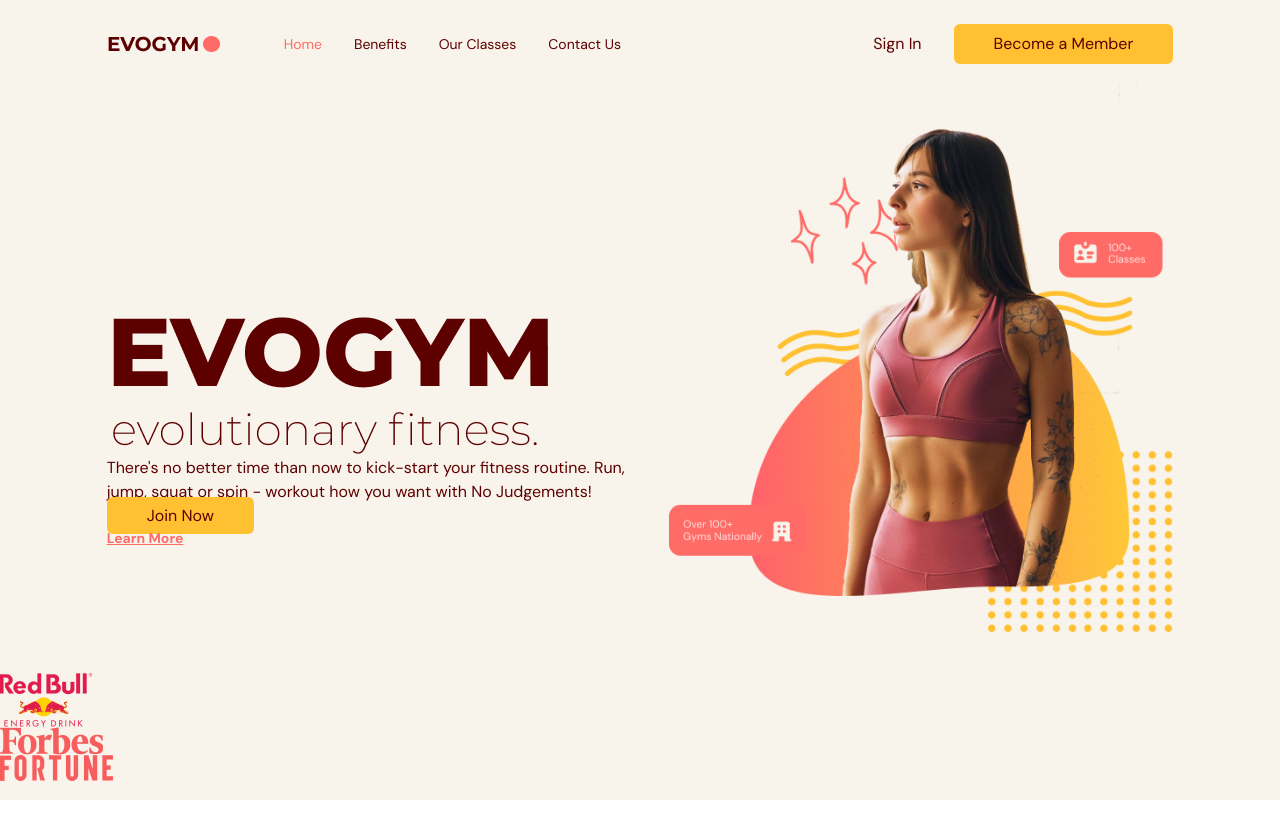
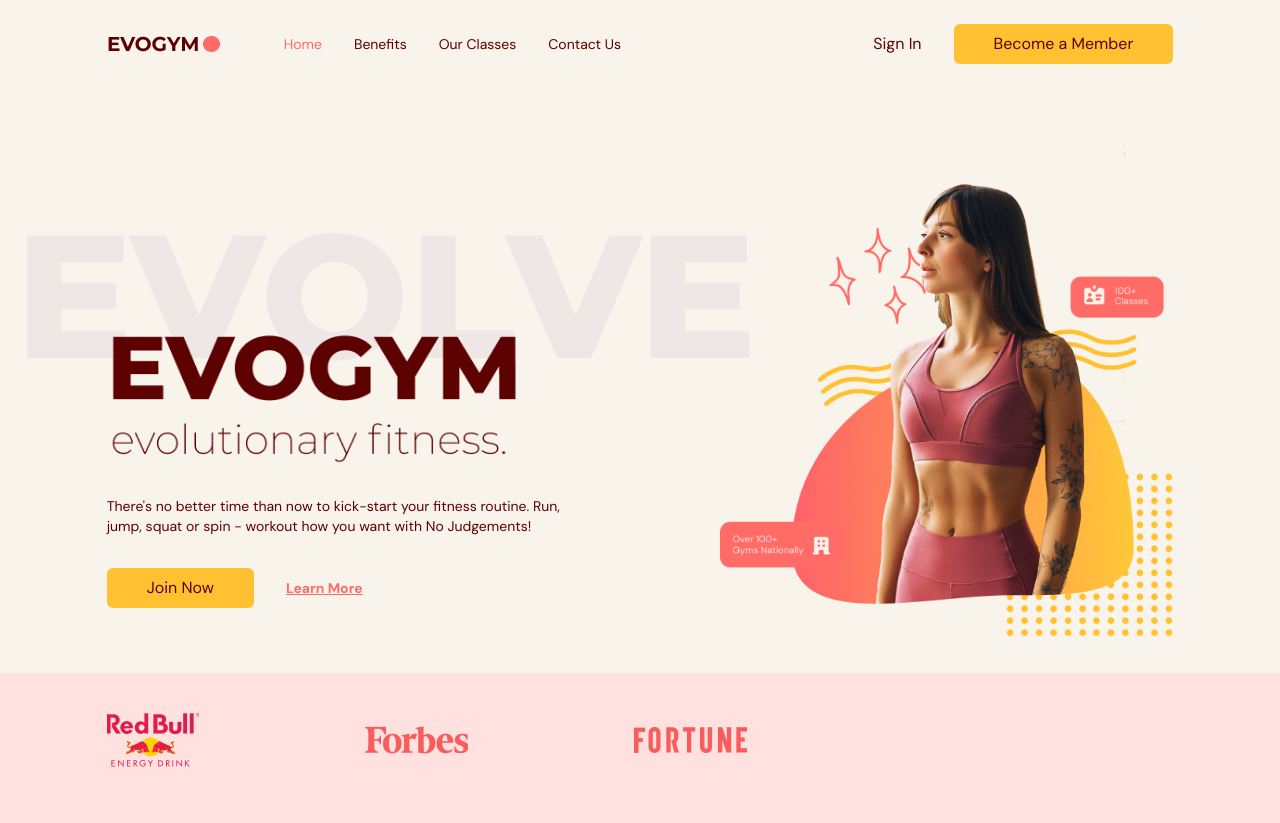
Before and after one commit to aimeepham14/fitness-application, a React (Vite) app in the folder gym-typescript/: page / in a window 1280 px wide. Before the commit the page ends 800 px from the top, so only its background shows below. Built offline with nearby package versions, Linux system fonts and the light colour scheme.

Commit message:
added framer motion to heading

```diff
--- a/gym-typescript/src/scenes/home/index.tsx
+++ b/gym-typescript/src/scenes/home/index.tsx
@@ -7,6 +7,7 @@
 import SponsorForbes from "@/assets/SponsorForbes.png";
 import SponsorFortune from "@/assets/SponsorFortune.png";
 import AnchorLink from "react-anchor-link-smooth-scroll";
+import { motion } from 'framer-motion';
 
 
 type Props = {
@@ -25,20 +26,30 @@
             {/* MAIN HEADER */}
             <div className="z-10 mt-32 md:basis-3/5">
                 {/* HEADINGS */}
-                <div>
-                    <div>
-                        <div>
+                <motion.div
+                    className="md:mt-20"
+                    initial="hidden"
+                    whileInView="visible"
+                    viewport={{ once: true, amount: 0.5 }}
+                    transition={{ duration: 0.5 }}
+                    variants={{
+                        hidden: { opacity: 0, x:-50},
+                        visible: { opacity: 1, x: 0 },
+                    }}
+                >
+                    <div className="relative">
+                        <div className="before:absolute before:-top-20 before:-left-20 before:z-[-1] md:before:content-evolvetext">
                             <img alt="home-page-text" src={HomePageText} />
                         </div>
                     </div>
 
-                    <p>
+                    <p className="mt-8 text-sm">
                        There's no better time than now to kick-start your fitness routine. Run, jump, squat or spin - workout how you want with No Judgements!
                     </p>
-                </div>
+                </motion.div>
 
                 {/* ACTIONS */}
-                <div>
+                <div className="mt-8 flex items-center gap-8">
                     <ActionButton setSelectedPage={setSelectedPage}>
                         Join Now
                     </ActionButton>
@@ -53,16 +64,16 @@
             </div>
 
             {/* IMAGE */}
-            <div>
+            <div className="flex basis-3/5 justify-center md:z-10 md:ml-40 md:mt-16 md:justify-items-end">
                 <img alt="home-pageGraphic" src={HomePageGraphic} />
             </div>
         </div>
 
         {/* SPONSERS */}
         {isAboveMediumScreens && (
-            <div>
-                <div>
-                    <div>
+            <div className="h-[150px] w-full bg-primary-100 py-10">
+                <div className="mx-auto w-5/6">
+                    <div className="flex w-3/5 items-center justify-between gap-8">
                         <img alt="redbull-sponsor" src={SponsorRedBull} />
                         <img alt="forbes-sponsor" src={SponsorForbes} />
                         <img alt="fortune-sponsor" src={SponsorFortune} />
```
